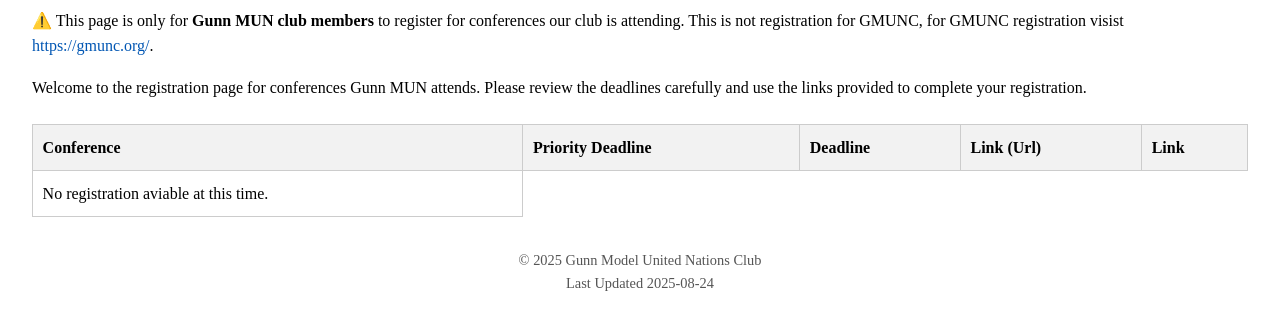
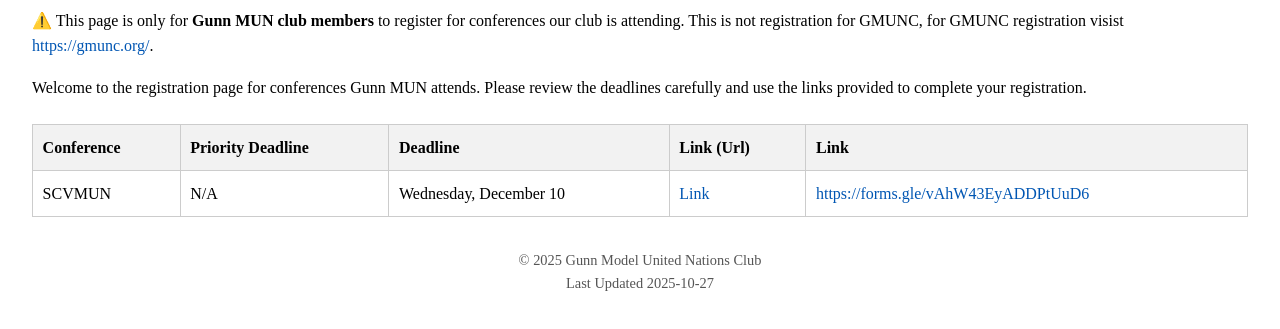
Before and after one commit to GunnMUN/Registration, a plain HTML site: page index.html in a window 1280 px wide. Shown: the part 97-426 px from the top of the page. Drawn offline with Linux system fonts and the light colour scheme.

Commit message:
PacMUN Finalized, SCVMUN Open

```diff
--- a/index.html
+++ b/index.html
@@ -1,10 +1,12 @@
 <!DOCTYPE html>
 <html lang="en">
+
 <head>
     <meta charset="UTF-8" />
     <meta name="viewport" content="width=device-width, initial-scale=1.0" />
     <meta name="author" content="Gunn Model United Nations Club">
-        <meta name="description" content="Register for conferences Gunn Model United Nations attends. View deadlines and access registration links.">
+    <meta name="description"
+        content="Register for conferences Gunn Model United Nations attends. View deadlines and access registration links.">
     <title>Gunn MUN Registration</title>
     <link rel="icon" type="image/x-icon" href="GunnMUN.png" />
     <link rel="canonical" href="https://registration.gunnmun.org/" />
@@ -15,37 +17,47 @@
             margin: 2rem;
             line-height: 1.6;
         }
+
         h1 {
             text-align: center;
         }
+
         table {
             width: 100%;
             border-collapse: collapse;
             margin-top: 1.5rem;
         }
+
         th,
         td {
             border: 1px solid #ccc;
             padding: 0.6rem;
             text-align: left;
         }
+
         th {
             background-color: #f2f2f2;
         }
+
         a {
             color: #0056b3;
             text-decoration: none;
         }
+
         a:hover {
             text-decoration: underline;
         }
     </style>
 </head>
+
 <body>
     <h1>Gunn Model United Nations Club – Conference Registration</h1>
-        <p>⚠️ This page is only for <strong>Gunn MUN club members</strong> to register for conferences our club is attending.
-  This is not registration for GMUNC, for GMUNC registration visist <a href="https://gmunc.org/" target="_blank">https://gmunc.org/</a>.</p>
-        <p>Welcome to the registration page for conferences Gunn MUN attends. Please review the deadlines carefully and use the links provided to complete your registration.</p>
+    <p>⚠️ This page is only for <strong>Gunn MUN club members</strong> to register for conferences our club is
+        attending.
+        This is not registration for GMUNC, for GMUNC registration visist <a href="https://gmunc.org/"
+            target="_blank">https://gmunc.org/</a>.</p>
+    <p>Welcome to the registration page for conferences Gunn MUN attends. Please review the deadlines carefully and use
+        the links provided to complete your registration.</p>
 
     <table>
         <thead>
@@ -57,24 +69,28 @@
                 <th>Link</th>
             </tr>
         </thead>
-            <!---
         <tbody>
             <tr>
-                    <td>PacMUN</td>
-                    <td>Wednesday, September 10</td>
-                    <td>Wednesday, October 1</td>
-                    <td><a href="https://docs.google.com/forms/d/e/1FAIpQLSeqbcprykiz3chOuAw25Dd58SZ8kmGbv91RaL8MK521Rkb7FA/viewform?usp=dialog">Link</a></td>
-                    <td><a href="https://forms.gle/74T12RVxp948p8DX9">https://forms.gle/74T12RVxp948p8DX9</a></td>
+                <td>SCVMUN</td>
+                <td>N/A</td>
+                <td>Wednesday, December 10</td>
+                <td><a
+                        href="https://docs.google.com/forms/d/e/1FAIpQLSfK4wYa3Hv0ONC_g0tc5BG9Tt77c8JfuIbvTFY1pf-50BpiWg/viewform?usp=header">Link</a>
+                </td>
+                <td><a href="https://forms.gle/vAhW43EyADDPtUuD6">https://forms.gle/vAhW43EyADDPtUuD6</a></td>
             </tr>
         </tbody>
+        <!---
+            <tbody><tr><td>No registration aviable at this time.</td></tr></tbody>
         --->
-            <tbody><tr><td>No registration aviable at this time.</td></tr></tbody>
     </table>
 
     <footer style="margin-top: 2rem; text-align: center; font-size: 0.9rem; color: #555;">
         &copy; 2025 Gunn Model United Nations Club </br>
-      		Last Updated 2025-08-24
+        Last Updated 2025-10-27
     </footer>
-        <script src="//instant.page/5.2.0" type="module" integrity="sha384-jnZyxPjiipYXnSU0ygqeac2q7CVYMbh84q0uHVRRxEtvFPiQYbXWUorga2aqZJ0z"></script>
+    <script src="//instant.page/5.2.0" type="module"
+        integrity="sha384-jnZyxPjiipYXnSU0ygqeac2q7CVYMbh84q0uHVRRxEtvFPiQYbXWUorga2aqZJ0z"></script>
 </body>
+
 </html>
```
Also changed, not shown: pacmun-activities.html (deleted, +0 -6 lines). Lines whose indentation alone changed are shown as unchanged.
